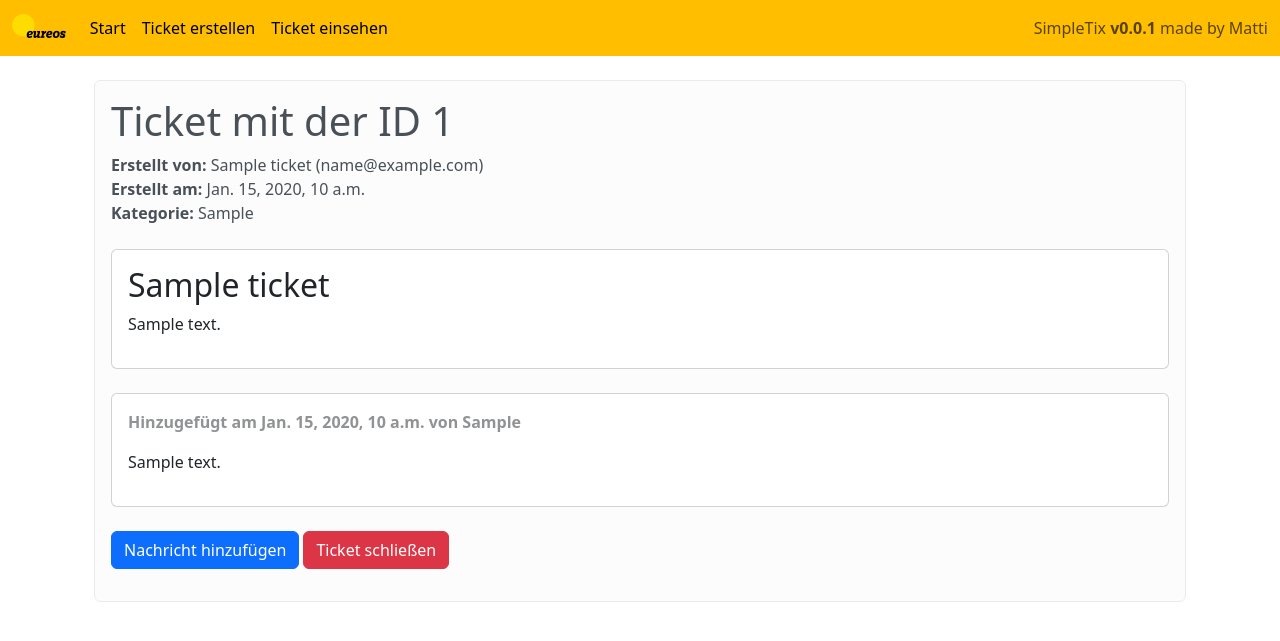
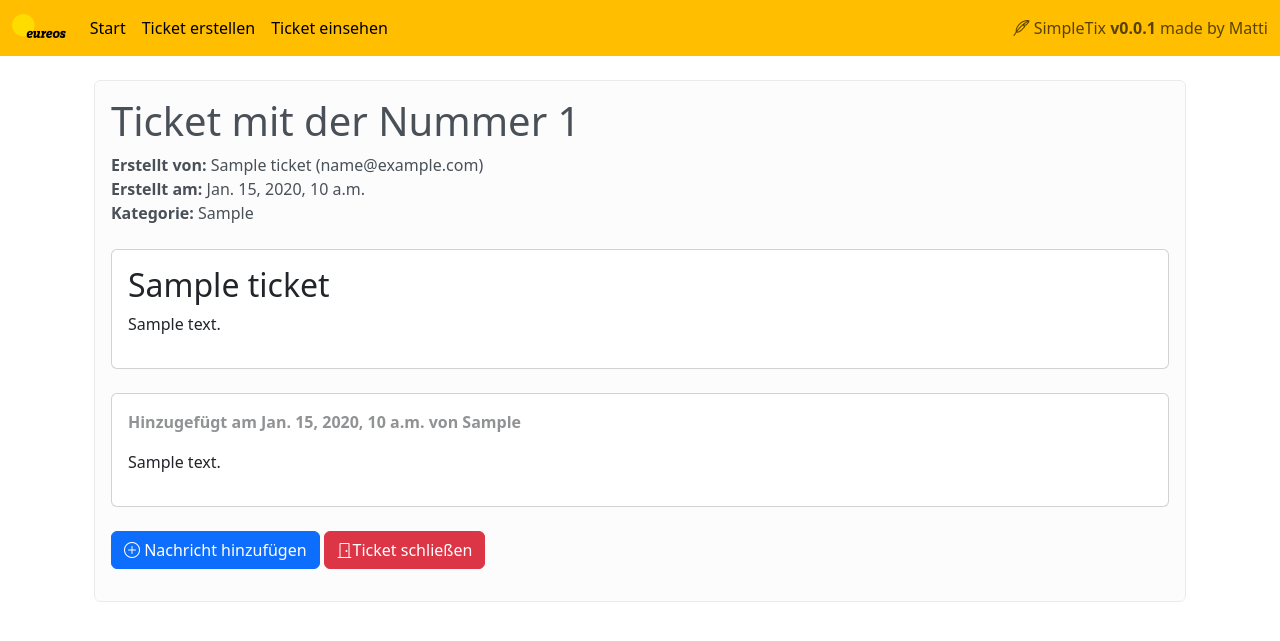
Before and after one commit to mattipunkt/eureos-support, a Django app: page /ticket/1/ in a window 1280 px wide. Shown: the top 641 px of the page. Run offline with Django 5.2, Linux system fonts and the light colour scheme; tables that the repository leaves empty hold one stand-in row (values such as "Sample post"); some libraries are stand-ins or nearby versions.

Commit message:
added icons, mail

```diff
--- a/eureostix/tix/mailservice.py
+++ b/eureostix/tix/mailservice.py
@@ -25,7 +25,7 @@ def sendmail(receiver, message, subject):
         conn.set_debuglevel(False)
         conn.login(SMTP_USER, SMTP_PASSWORD)
         try:
-           conn.sendmail(SMTP_USER, receiver, msg.as_string())
+            conn.sendmail(SMTP_USER, receiver, msg.as_string())
         finally:
             conn.quit()
     except:
--- a/eureostix/tix/templates/base.html
+++ b/eureostix/tix/templates/base.html
@@ -8,6 +8,7 @@
     <title>{% block title %}{% endblock title %} - eureos IT-Support</title>
 
     <link href="https://cdn.jsdelivr.net/npm/bootstrap@5.3.3/dist/css/bootstrap.min.css" rel="stylesheet" integrity="sha384-QWTKZyjpPEjISv5WaRU9OFeRpok6YctnYmDr5pNlyT2bRjXh0JMhjY6hW+ALEwIH" crossorigin="anonymous">
+    <link rel="stylesheet" href="https://cdn.jsdelivr.net/npm/bootstrap-icons@1.11.3/font/bootstrap-icons.min.css">
 </head>
 <body>
     {% include 'navbar.html' %}
--- a/eureostix/tix/templates/createticket.html
+++ b/eureostix/tix/templates/createticket.html
@@ -10,6 +10,7 @@
 <form action="/createTicket/" method="post">
     {% csrf_token %}
     {% bootstrap_form form %}
+
     <input type="submit" value="Absenden" class="btn btn-warning">
 </form>
 
--- a/eureostix/tix/templates/navbar.html
+++ b/eureostix/tix/templates/navbar.html
@@ -2,7 +2,7 @@
 <nav class="navbar navbar-expand-sm" style="background-color: #ffbe00;">
     <div class="container-fluid">
 
-        <a class="navbar-brand" href="#"><img src="{% static 'logo.png' %}" alt="eureos Support"  height="24" class="d-inline-block align-text-top"></a>
+        <a class="navbar-brand" href="/"><img src="{% static 'logo.png' %}" alt="eureos Support"  height="24" class="d-inline-block align-text-top"></a>
         <button
             class="navbar-toggler d-lg-none"
             type="button"
@@ -32,7 +32,7 @@
             </ul>
 
             <span class="navbar-text">
-                SimpleTix <b>v0.0.1</b> made by Matti
+                <i class="bi bi-feather"></i> SimpleTix <b>v0.0.1</b> made by Matti
               </span>
 
         </div>
--- a/eureostix/tix/templates/ticketredirect.html
+++ b/eureostix/tix/templates/ticketredirect.html
@@ -2,7 +2,7 @@
 {% block title %}Start{% endblock title %}
 {% block body %}
 <div class="alert alert-light" role="alert">
-    <h1>Ticket aufrufen</h1>
+    <h1>Ticket aufrufen <i class="bi bi-search"></i></h1>
     <h3>Bitte geben Sie die ID des Tickets ein, um den aktuellen Stand aufzurufen:</h3><br>
     <div class="row row-cols-lg-auto g-3 align-items-center">
         <div class="form-floating mb-3 col">
--- a/eureostix/tix/templates/ticketview.html
+++ b/eureostix/tix/templates/ticketview.html
@@ -4,7 +4,7 @@
 {% block body %}
     <div class="container">
         <div class="alert alert-light" role="alert">
-            <h1>Ticket mit der ID {{ id }}{% if ticket.open == 0 %}  <span class="badge text-bg-info">Geschlossen</span>{% endif %}</h1>
+            <h1>Ticket mit der Nummer {{ id }}{% if ticket.open == 0 %}  <span class="badge text-bg-info">Geschlossen</span>{% endif %}</h1>
             <b>Erstellt von: </b>{{ ticket.name }} ({{ ticket.email }}) <br>
             <b>Erstellt am: </b>{{ ticket.created_on }}<br>
             <b>Kategorie: </b>{{ ticket.problemtype }}<br><br>
@@ -38,14 +38,14 @@
             <p class="d-inline-flex gap-1">
                 {% if ticket.open == 1 %}
                 <a class="btn btn-primary" data-bs-toggle="collapse" href="#addNewMessage" role="button" aria-expanded="false" aria-controls="addNewMessage">
-                  Nachricht hinzufügen
+                    <i class="bi bi-plus-circle"></i> Nachricht hinzufügen
                 </a>
-                <a class="btn btn-danger" data-bs-toggle="modal" data-bs-target="#staticBackdrop">Ticket schließen</a>
+                <a class="btn btn-danger" data-bs-toggle="modal" data-bs-target="#staticBackdrop"><i class="bi bi-door-closed"></i>Ticket schließen</a>
                 {% else %}
                 <a class="btn btn-primary disabled" role="button" aria-disabled="true">
-                    Nachricht hinzufügen
+                    <i class="bi bi-plus-circle"></i> Nachricht hinzufügen
                 </a>
-                    <a class="btn btn-danger disabled" role="button" aria-disabled="true">Ticket schließen</a>
+                    <a class="btn btn-danger disabled" role="button" aria-disabled="true"><i class="bi bi-door-closed"></i>Ticket schließen</a>
 
                   Dieses Ticket ist geschlossen und kann nicht weiter bearbeitet werden.
                 {% endif %}
@@ -55,7 +55,7 @@
 
               <div class="collapse" id="addNewMessage">
                 <div class="card card-body">
-                    <form action="/ticket/{{ id }}" method="post">
+                    <form action="/ticket/{{ id }}/" method="post">
                         {% csrf_token %}
                         {% bootstrap_form addMessageForm %}
                         <input type="submit" value="Absenden" class="btn btn-warning" >
--- a/eureostix/tix/views.py
+++ b/eureostix/tix/views.py
@@ -1,11 +1,21 @@
 from django.shortcuts import render, get_object_or_404, redirect
 from django.http import HttpResponse, HttpResponseRedirect
 
-
+# Django Forms
 from . import forms
 from .models import Ticket, Message
 
+# Mail-Function to send mails
 from .mailservice import sendmail
+
+# env-stuff
+import os
+from dotenv import load_dotenv
+
+load_dotenv()
+
+HOST_URL = os.getenv('HOST_URL')
+
 
 # Create your views here.
 def index(request):
@@ -13,40 +23,61 @@ def index(request):
 
 def createTicket(request):
     if request.method == 'POST':
+        # form to create a new ticket
         form = forms.createTicketForm(request.POST)
+
+        # form-values
         name = request.POST.get('name')
         mail_adress = request.POST.get('mail_adress')
         problem = request.POST.get('problem')
         description = request.POST.get('description')
         title = request.POST.get('title')
+
         if form.is_valid():
             print("POST-Erhalten:\nMail: " + mail_adress + "\nProblem: " + problem + "\nBeschreibung: " + description)
-
             ticket = Ticket.objects.create(email=mail_adress, problemtype=problem, problemdescription=description, title=title, name=name)
             ticket.save()
-            ticket_id = ticket.id
-            mail_content = "Hallo " + name + ",\n\nSie haben erfolgreich das Ticket beim eureos-Support angelegt. Wir werden uns so schnell wie es geht um Ihr anliegen kuemmern.\nSie koennen das Ticket unter folgender Adresse aufrufen:\n\n http://localhost:8000/ticket/" + str(ticket_id) + "\n\nSobald sich etwas am Status des Tickets aendert, bekommen Sie eine weitere Mail."
-            sendmail(mail_adress, mail_content, "Ticket wurde erstellt! ID: " + str(ticket_id))
+
+            # Send Mail for new Ticket
+            mail_content = "Hallo " + name + ",\n\nSie haben erfolgreich das Ticket beim eureos-Support angelegt. Wir werden uns so schnell, wie es geht um Ihr anliegen kuemmern.\nSie koennen das Ticket unter folgender Adresse aufrufen:\n\n "+HOST_URL+"/ticket/" + str(ticket.id) + "\n\nDaneben koennen Sie das Ticket aufrufen in dem Sie die Ticket-Nummer (" + str(ticket.id) + ") über die Funktion 'Ticket einsehen' im oberen Reiter auf der Support-Seite eingeben. \n\nSobald sich etwas am Status des Tickets aendert, bekommen Sie eine weitere Mail.\n\nIhr eureos IT-Support :)"
+            sendmail(mail_adress, mail_content, "Ticket wurde erstellt! ID: " + str(ticket.id))
             print("Mail wurde gesendet an " + mail_adress)
+
+            # redirect to success page
             return render(request, "success.html")
 
-    else:
+    else: # render Create Tickets Form
         form = forms.createTicketForm()
 
     return render(request, "createticket.html", {"form": form})
 
-
+# Ticket-Redirecter consists of an input-field to just redirect to the ticket-number, which was sent to
+# the ticket creator
 def ticketRedirecter(request):
     return render(request, "ticketredirect.html")
 
-
+# view ticket function does many things:
+#   - it views all things belonging to one ticket including messages
+#   - it sends an email if anything in the ticket changes
 def viewTicket(request, id):
     if request.method == 'POST':
         ticket = Ticket.objects.get(pk=id)
+        # get Comment on the Ticket to process
         getMessage = request.POST.get('message')
+
+
         message = Message.objects.create(content=getMessage, ticket=ticket)
-        return redirect('/ticket/'+ str(id))
+        message.save()
+
+
+        # Send Mail with ticket number
+        sendmail(ticket.email, "Hallo " + ticket.name + "\n\nEs gibt eine neue Nachricht im eureos Ticket-System.\n\n"+message.added_by+" hat um "+str(message.created_on)+" folgende Nachricht hinzugefuegt: \n\n"+getMessage+"\n\nSie koennen unter folgender Adresse Ihr Ticket wieder aufrufen.\n\n"+HOST_URL+"/ticket/" + str(ticket.id) + "\n\nWICHTIG: Wenn Sie der Meinung sind, dass wir Ihr Anliegen gelöst haben, dann schließen Sie bitte das Ticket. Dabei ist zu beachten, dass danach in den 'Nur-Lesen'-Zustand wechselt und nicht mehr bearbeitet werden kann.\n\nIhr eureos IT-Support :)", "Neue Nachricht auf Ihrem Ticket! (ID: "+str(ticket.id)+")")
+        print("Mail wurde gesendet an " + ticket.email)
+
+        return redirect('/ticket/'+ str(id)+"/")
+
     else:
+        # Just display the ticket-stuff
         addMessageForm = forms.addMessage()
         ticket = Ticket.objects.get(pk=id)
         messages = Message.objects.filter(ticket=ticket)
@@ -57,9 +88,15 @@ def viewTicket(request, id):
             "messages": messages,
             })
 
+
 def closeTicket(request, id):
         print('Schließe Ticket mit der ID' + str(id))
+
         ticket = Ticket.objects.get(pk=id)
         ticket.open = False
         ticket.save()
+
+        mail_content = "Hallo " + ticket.name + ",\n\nDas Ticket, das Sie erstellt haben, mit dem Titel '" + ticket.title + "', wurde von uns bearbeitet und geschlossen und kann jetzt nicht weiter bearbeitet werden. Wenn weiterhin unklarheiten bestehen, dann wenden Sie sich bitte telefonisch an uns. \n\nZur Info: Sie koennen das Ticket weiterhin aufrufen und die Konversation anschauen.\n\nIhr eureos IT-Support :)"
+        sendmail(ticket.email, mail_content, "Ticket wurde geschlossen! (ID: " + str(ticket.id)+ ")")
+        print("Mail wurde gesendet an " + ticket.email)
         return redirect('/ticket/' + str(id))
```
Also changed, not shown: 1 other file.
